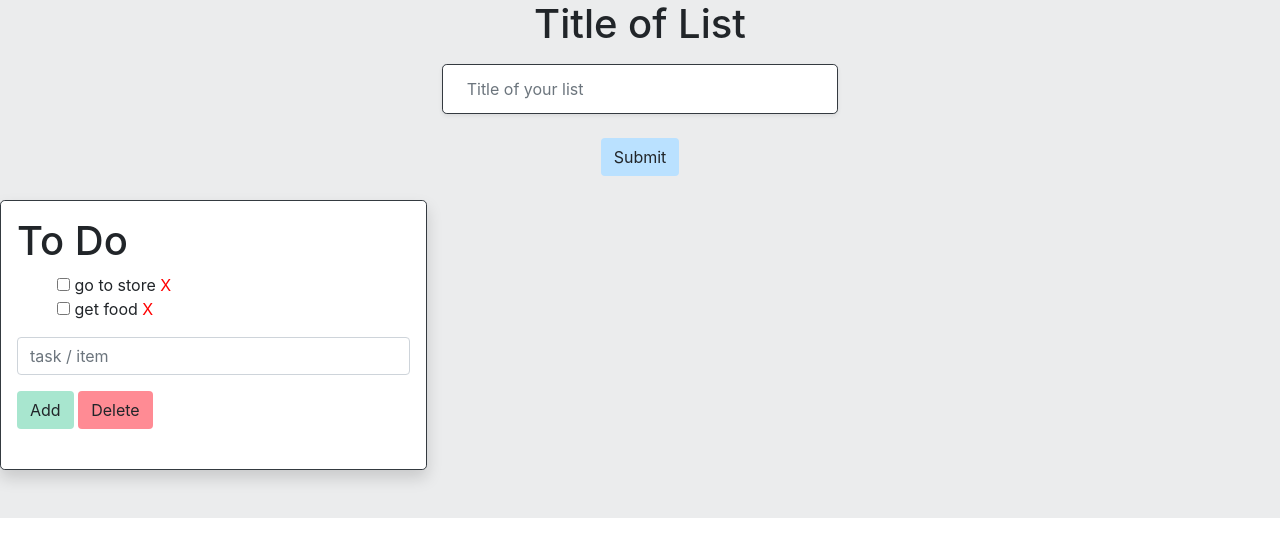
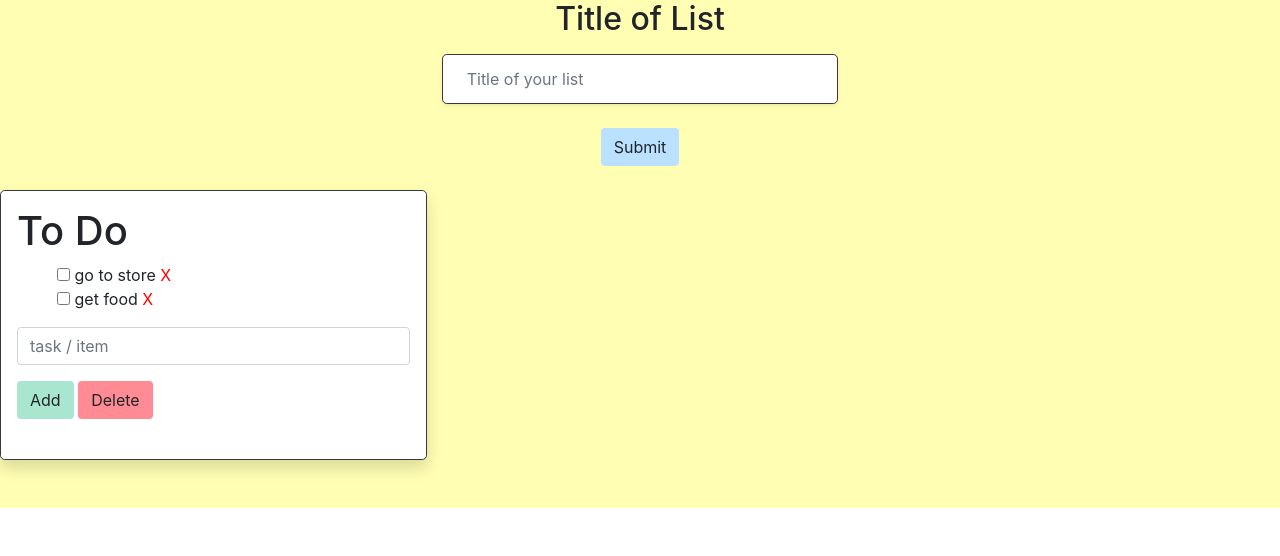
Before and after one commit to KatrinaFuller/TaskMaster, a plain HTML site: page index.html in a window 1280 px wide. Drawn offline with nearby package versions, Linux system fonts and the light colour scheme.

Commit message:
yellow background

```diff
--- a/assets/style.css
+++ b/assets/style.css
@@ -15,5 +15,6 @@
 }
 
 .background{
-  background-color: #ebeced;
+  /* background-color: #ebeced; */
+  background-color: #fffeb3
 }
--- a/index.html
+++ b/index.html
@@ -17,7 +17,7 @@
                 <form onsubmit="app.controllers.listController.addList(event)">
                     <div class="form-group">
                         <label for="title">
-                            <h1>Title of List</h1>
+                            <h2>Title of List</h2>
                         </label>
                         <input type="text"
                             class="form-control border border-dark rounded-lg shadow-sm p-4 mb-4 bg-white" id="title"
```
